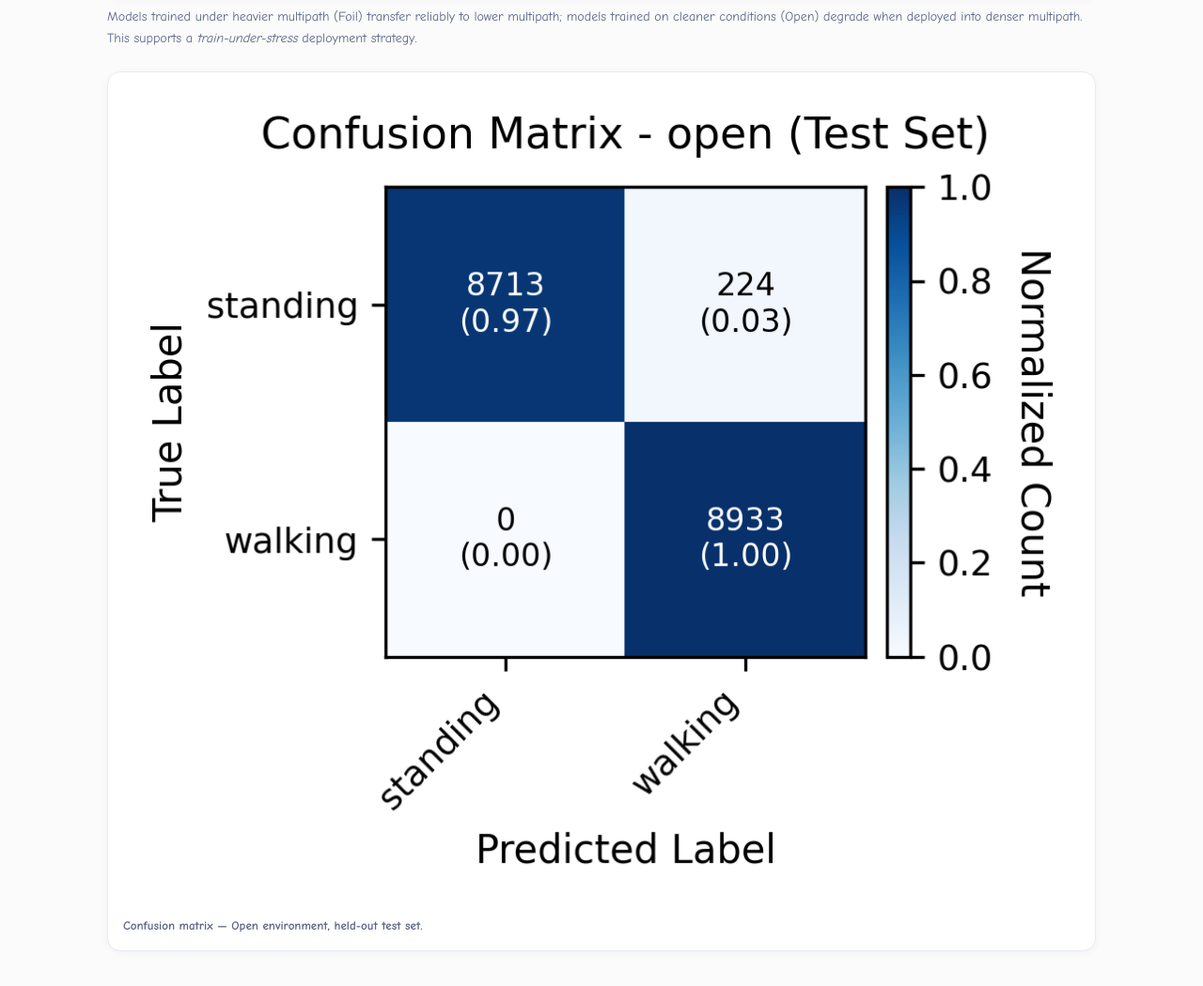
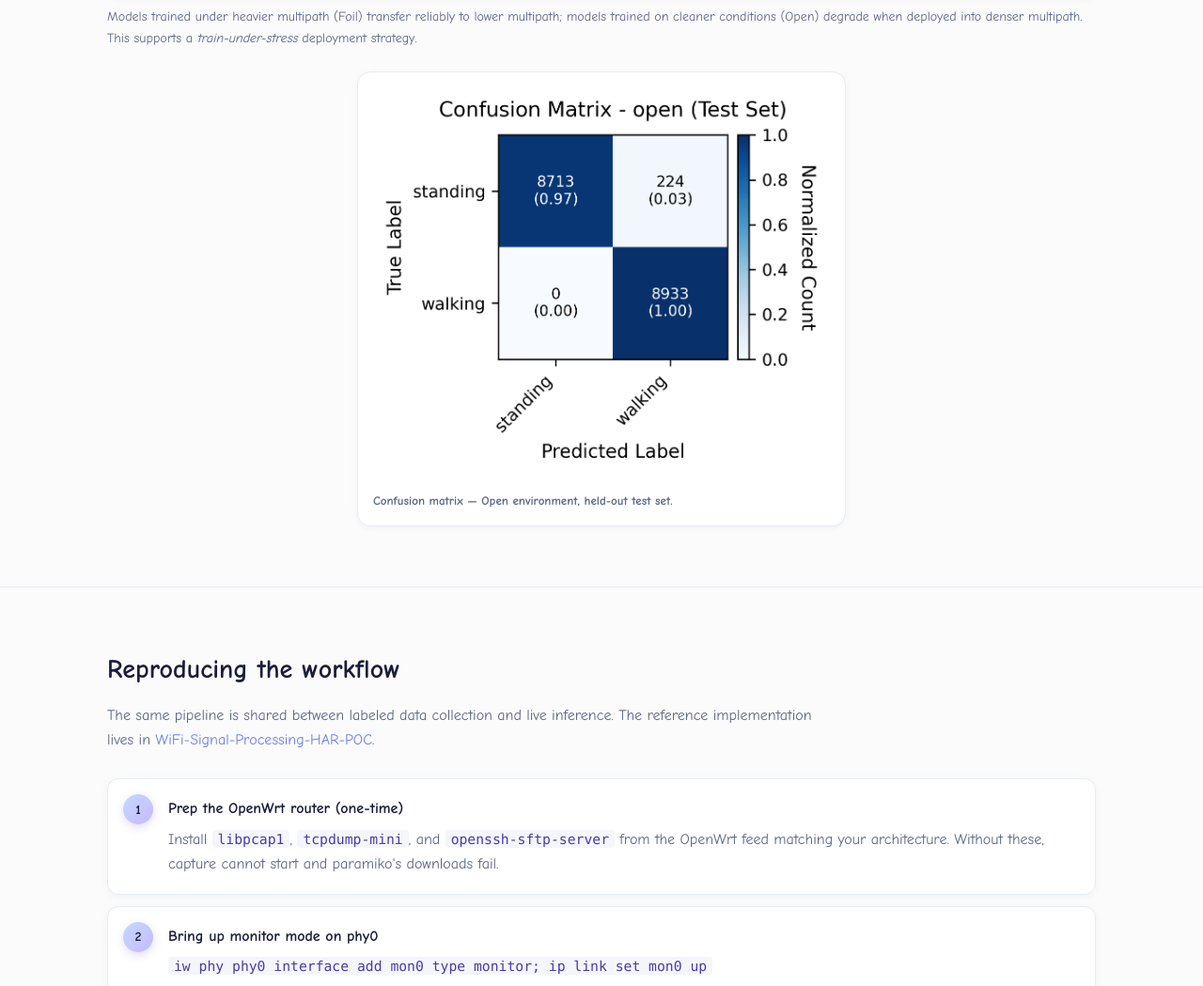
Before and after one commit to purple-ginseng/wifi-har, a plain HTML site: page bfmsensing/index.html in a window 1280 px wide. Shown: the part 8408-9457 px from the top of the page at 94% size. Drawn offline with Linux system fonts and the light colour scheme.

Commit message:
Cap confusion-matrix figure to 520px wide / 480px tall, center it

```diff
--- a/bfmsensing/index.html
+++ b/bfmsensing/index.html
@@ -695,8 +695,8 @@
       <em>train-under-stress</em> deployment strategy.
     </p>
 
-    <figure style="margin-top:24px">
-      <img src="figures/fig12_confusion_open.png" alt="Confusion matrix for Open environment test set" loading="lazy">
+    <figure style="margin: 24px auto 0; max-width: 520px">
+      <img src="figures/fig12_confusion_open.png" alt="Confusion matrix for Open environment test set" loading="lazy" style="max-height: 480px; object-fit: contain">
       <figcaption><strong>Confusion matrix &mdash; Open environment, held-out test set.</strong></figcaption>
     </figure>
   </div>
```
